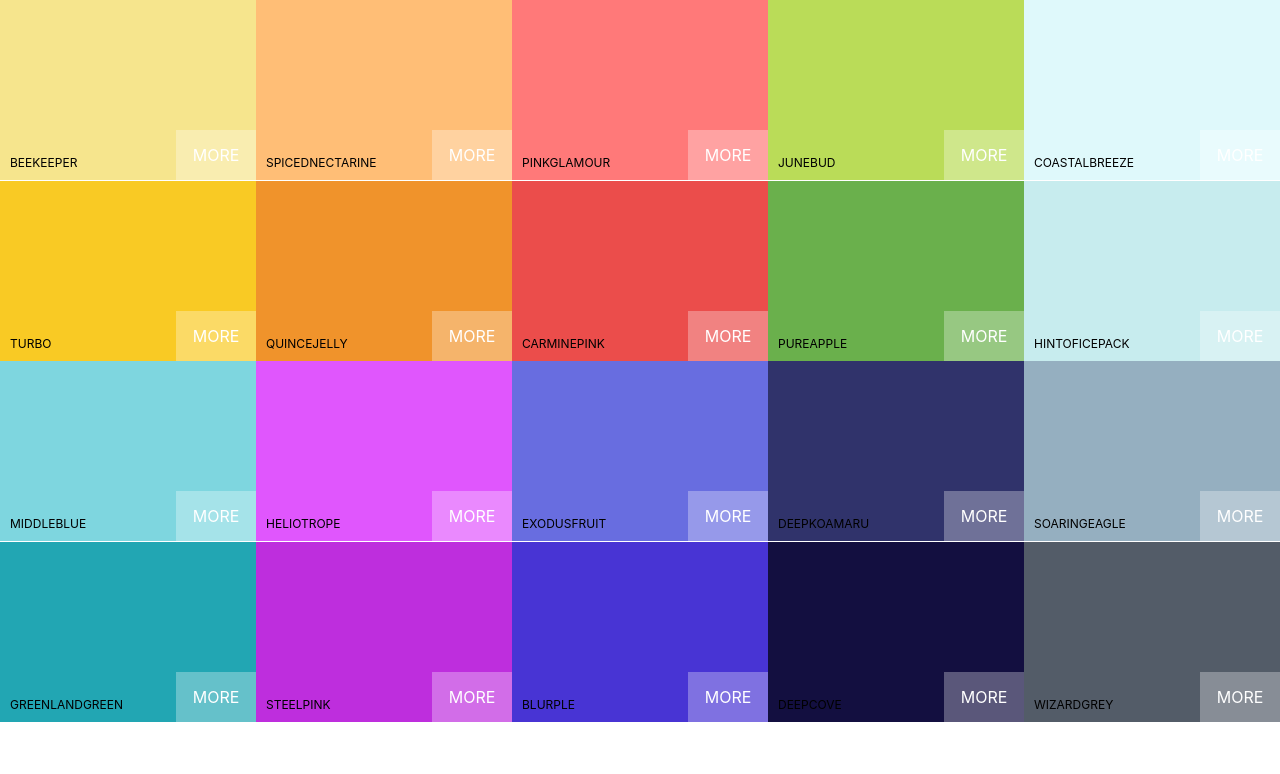
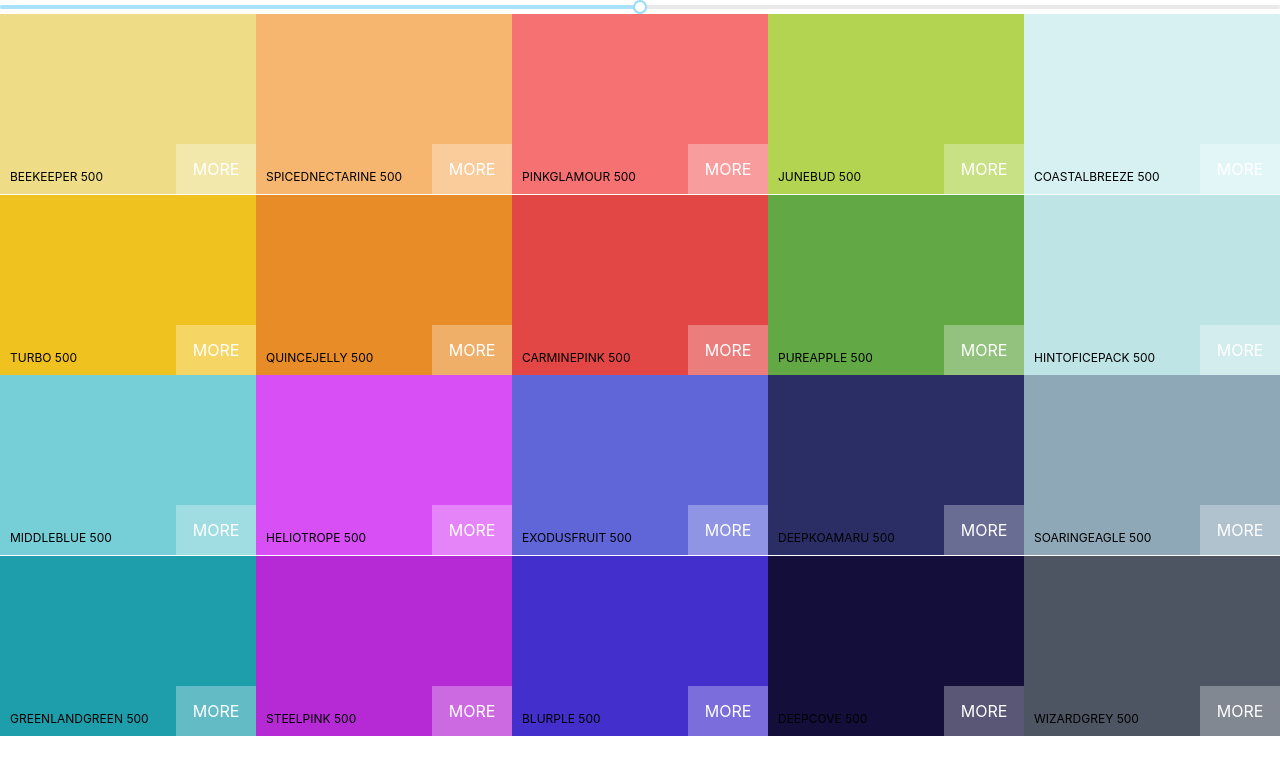
Before and after one commit to prosperosbooks/Colorly, a React (Create React App) app: page / in a window 1280 px wide. Shown: the top 774 px of the page. Built offline with nearby package versions, Linux system fonts and the light colour scheme.

Commit message:
add color slider

```diff
--- a/package.json
+++ b/package.json
@@ -4,6 +4,7 @@
   "private": true,
   "dependencies": {
     "chroma-js": "^2.0.4",
+    "rc-slider": "^8.6.13",
     "react": "^16.8.6",
     "react-copy-to-clipboard": "^5.0.1",
     "react-dom": "^16.8.6",
--- a/src/App.js
+++ b/src/App.js
@@ -5,10 +5,9 @@
 
 class App extends React.Component {
   render() {
-    console.log(generatePalette(seedColors[4]))
     return (
       <div className="App">
-        <Palette {...seedColors[4]} />
+        <Palette palette={generatePalette(seedColors[4])} />
       </div>
     );
   }
--- a/src/Palette.js
+++ b/src/Palette.js
@@ -1,14 +1,35 @@
 import React, { Component } from "react";
 import ColorBox from "./ColorBox";
 import "./Palette.css";
+import Slider from "rc-slider";
+import "rc-slider/assets/index.css";
 
 export default class Palette extends Component {
+  constructor(props) {
+    super(props);
+    this.state = { level: 500 };
+    this.changeLevel = this.changeLevel.bind(this);
+  }
+
+  changeLevel(level) {
+    this.setState({ level });
+  }
+
   render() {
-    const colorBoxes = this.props.colors.map(color => (
-      <ColorBox background={color.color} name={color.name} />
+    const { colors } = this.props.palette;
+    const { level } = this.state;
+    const colorBoxes = colors[level].map(color => (
+      <ColorBox background={color.hex} name={color.name} />
     ));
     return (
       <div className="Palette">
+        <Slider
+          defaultValue={level}
+          step={100}
+          min={100}
+          max={900}
+          onAfterChange={this.changeLevel}
+        />
         {/* Navbar goes here */}
         <div className="Palette-colors">
           {/* bunch of color boxes */}
```
Also changed, not shown: 1 other file (tests, documents, lock files or other folders).
